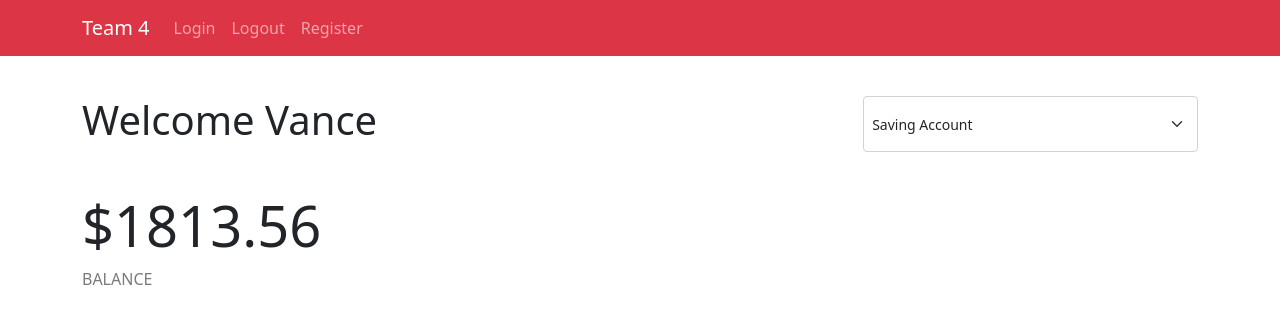
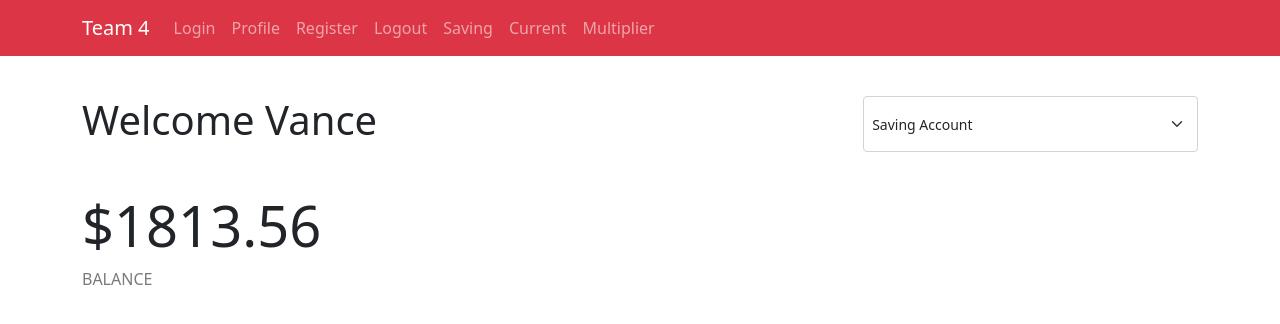
Before and after one commit to findtravishere/tt1_4, a React (Create React App) app in the folder frontend/: page /saving in a window 1280 px wide. Shown: the top 324 px of the page. Built offline with nearby package versions, Linux system fonts and the light colour scheme.

Commit message:
feature/navbar

```diff
--- a/frontend/src/components/navbar.js
+++ b/frontend/src/components/navbar.js
@@ -21,8 +21,12 @@ const NavBar = () => {
           <Navbar.Brand href="/">Team 4</Navbar.Brand>
           <Nav className="me-auto">
             <Nav.Link href="/login">Login</Nav.Link>
+            <Nav.Link href="/profile">Profile</Nav.Link>
+            <Nav.Link href="/register">Register</Nav.Link>
             <Nav.Link href="/login">Logout</Nav.Link>
-            <Nav.Link href="/register">Register</Nav.Link>
+            <Nav.Link href="/saving">Saving</Nav.Link>
+            <Nav.Link href="/current">Current</Nav.Link>
+            <Nav.Link href="/multiplier">Multiplier</Nav.Link>
           </Nav>
         </Container>
       </Navbar>
```
